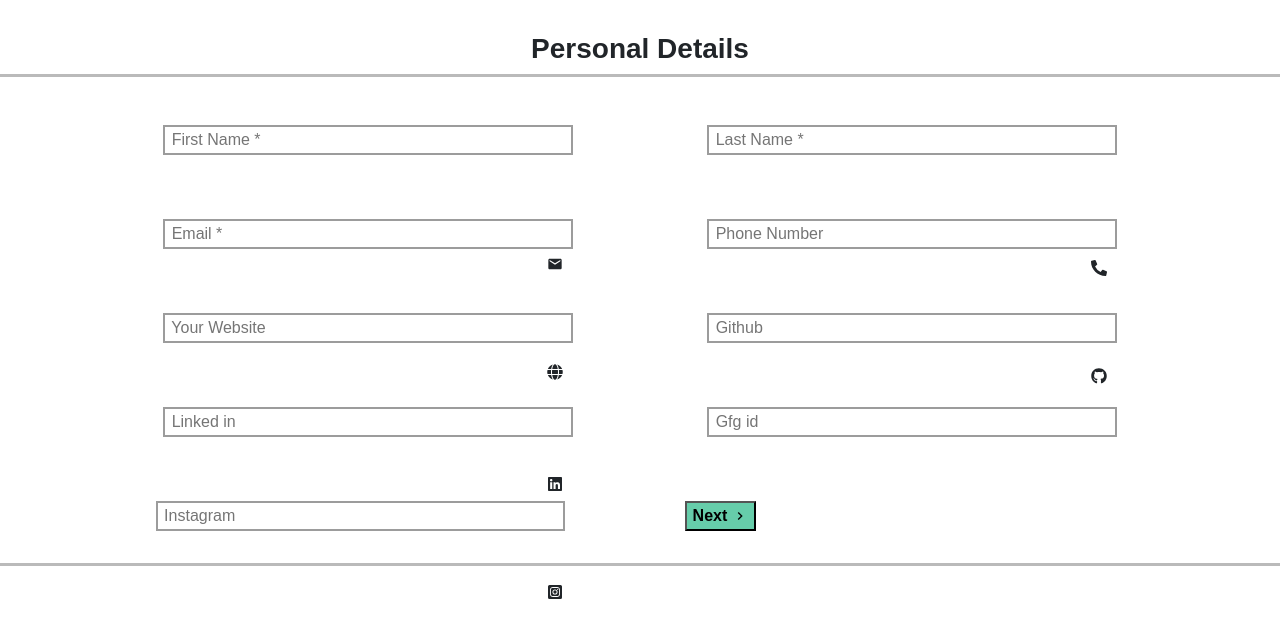
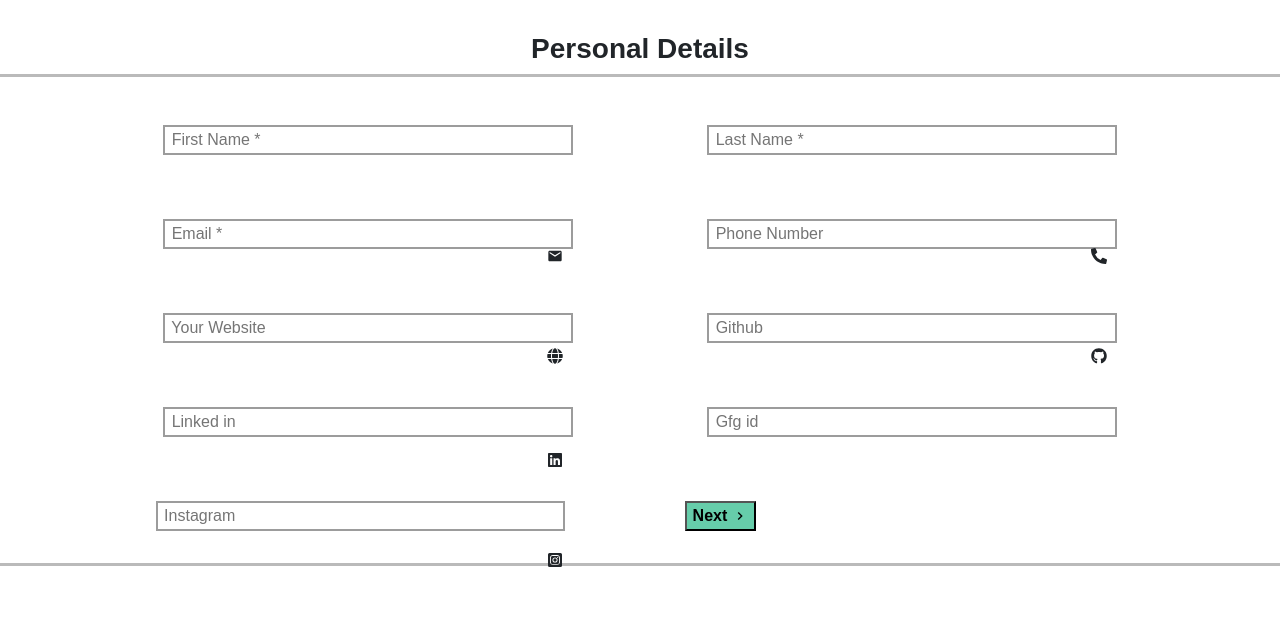
Before and after one commit to AyushSharma72/ResumeBuilder, a React app: page / in a window 1280 px wide. Built offline with nearby package versions, Linux system fonts and the light colour scheme; some packages are replaced by stand-ins of ours.

Commit message:
Update Form.css

```diff
--- a/src/Form.css
+++ b/src/Form.css
@@ -105,37 +105,37 @@ body {
 
 .GlobeWebsite {
     position: absolute;
-    top: 45.5%;
+    top: 43.5%;
     right: 56%;
 }
 
 .Linkedin {
     position: absolute;
-    top: 59.5%;
+    top: 56.5%;
     right: 56%;
 }
 
 .instagram {
     position: absolute;
-    top: 73%;
+    top: 69%;
     right: 56%;
 }
 
 .Phone {
     position: absolute;
-    top: 32.5%;
+    top: 31%;
     right: 13.5%;
 }
 
 .Github {
     position: absolute;
-    top: 46%;
+    top: 43.5%;
     right: 13.5%;
 }
 
 .Email {
     position: absolute;
-    top: 32%;
+    top: 31%;
     right: 56%;
 }
 
@@ -150,12 +150,12 @@ body {
 
 .School{
     position: absolute;
-    top: 28%;
+    top: 27%;
     left: 30%;
 }
 .School2{
     position: absolute;
-    top: 60%;
+    top: 57%;
     left: 30%;
 }
 .Duration{
```
